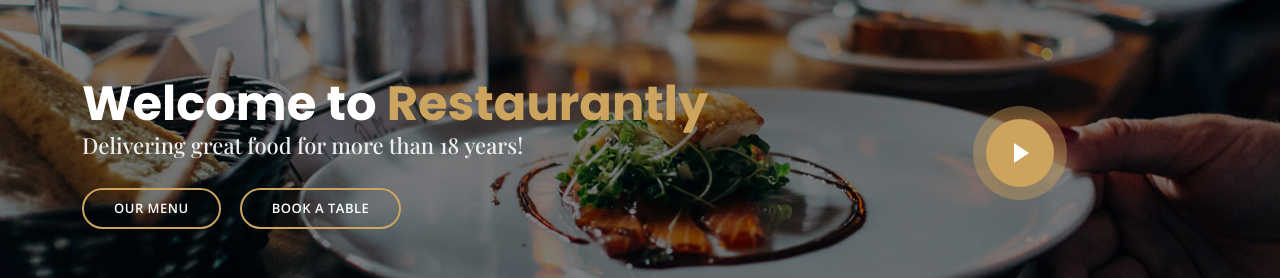
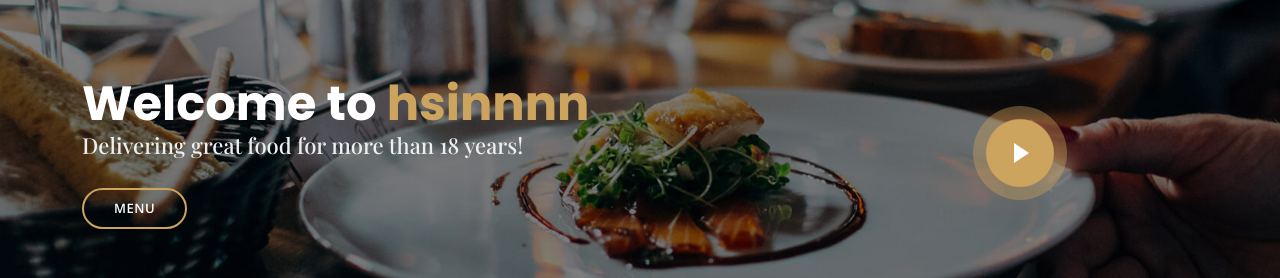
Before and after one commit to hsinnnnnnn/hsinnnnnnn.github.io, a plain HTML site: page index.html in a window 1280 px wide. Shown: the part 302-580 px from the top of the page. Drawn offline with nearby package versions, Linux system fonts and the light colour scheme; a web font is replaced by a local one.

Commit message:
Add files via upload

```diff
--- a/index.html
+++ b/index.html
@@ -105,12 +105,11 @@
     <div class="container position-relative text-center text-lg-start" data-aos="zoom-in" data-aos-delay="100">
       <div class="row">
         <div class="col-lg-8">
-          <h1>Welcome to <span>Restaurantly</span></h1>
+          <h1>Welcome to <span>hsinnnn</span></h1>
           <h2>Delivering great food for more than 18 years!</h2>
 
           <div class="btns">
-            <a href="#menu" class="btn-menu animated fadeInUp scrollto">Our Menu</a>
-            <a href="#book-a-table" class="btn-book animated fadeInUp scrollto">Book a Table</a>
+            <a href="#menu" class="btn-menu animated fadeInUp scrollto">Menu</a>
           </div>
         </div>
         <div class="col-lg-4 d-flex align-items-center justify-content-center position-relative" data-aos="zoom-in" data-aos-delay="200">
@@ -511,6 +510,7 @@
     </section><!-- End Events Section -->
 
     <!-- ======= Book A Table Section ======= -->
+    <!--
     <section id="book-a-table" class="book-a-table">
       <div class="container" data-aos="fade-up">
 
```
